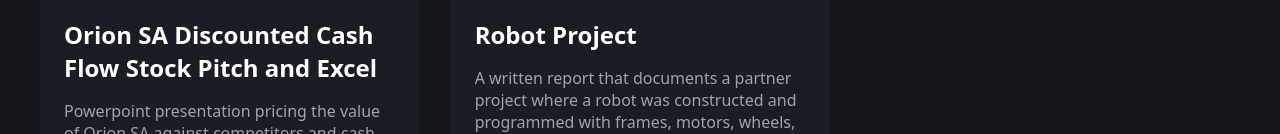
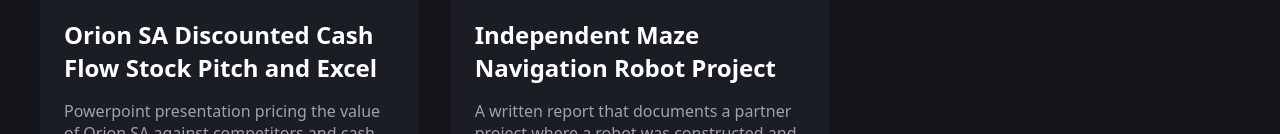
Before and after one commit to jmuslu/personalweb, an Astro site: page /personalweb/projects in a window 1280 px wide. Shown: the part 1169-1303 px from the top of the page. Built offline with nearby package versions, Linux system fonts and the light colour scheme; Astro itself is replaced by a stand-in of ours.

Commit message:
changed layout and homepage

```diff
--- a/src/pages/projects.astro
+++ b/src/pages/projects.astro
@@ -43,7 +43,7 @@ const projects = [
 	},
 
 	{
-		title: "Robot Project",
+		title: "Independent Maze Navigation Robot Project",
 		description: "A written report that documents a partner project where a robot was constructed and programmed with frames, motors, wheels, a breadboard, and hot glue to independently complete a 140 inch maze path and the frequent adjustments that had to be made as issues arose with hardware and software components",
 		image: "/personalweb/Screenshot 2025-01-24 123729.png",
 		tags: ["C++"],
```
